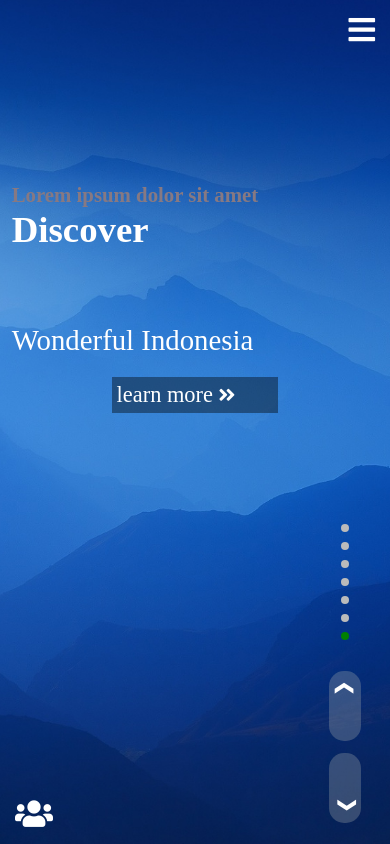
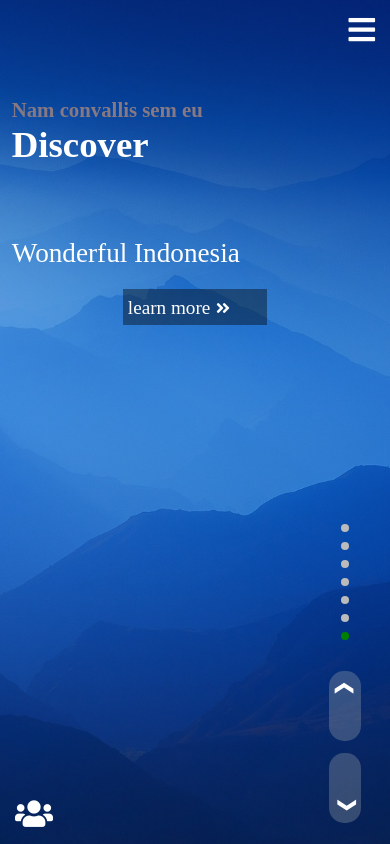
Before and after one commit to ViacheslavJs/fullscreen-gulp, a website: page src/index.html in a window 390 px wide. Drawn offline with nearby package versions, Linux system fonts and the light colour scheme; files that its build step writes are made by us from their sources.

Commit message:
feat: changed padding between elements

```diff
--- a/gulp/version.json
+++ b/gulp/version.json
@@ -1,3 +1,3 @@
 {
-    "main": "20230116205512"
+    "main": "20230116223150"
 }
--- a/src/index.html
+++ b/src/index.html
@@ -10,7 +10,7 @@
       <div class="page__wrapper">
 
         <div class="page__content content">
-          <h1 class="content__title">Lorem ipsum dolor sit amet</h1>
+          <h1 class="content__title">Nam convallis sem eu</h1>
           <h2 class="content__subtitle">Discover</h2>
         </div>
 
--- a/src/scss/components/content.scss
+++ b/src/scss/components/content.scss
@@ -11,16 +11,16 @@
   padding: 0;
   z-index: 50;
   @media screen and (orientation: landscape) and (max-width: 1050px) {
-    top: calc(23% - 30px);
+    top: 7%;
     left: 18%;
     right: 18%;
   }
   @media screen and (orientation: portrait) {
-    top: 20%;
+    top: calc(20% - 50px);
     left: 12%;
     right: 12%;
     @media screen and (max-width: 475px) {
-      top: 20%;
+      top: 10%;
       left: 3%;
       right: 3%;
     }
--- a/src/scss/components/screens.scss
+++ b/src/scss/components/screens.scss
@@ -76,24 +76,24 @@
   z-index: 50;
   color: $color_base;
   @media screen and (orientation: landscape) and (max-width: 1050px) {
-    top: calc(45% - 10px);
+    top: 37%;
     left: 18%;
     right: 18%;
     font-size: 2.2rem;
   }
   @media screen and (orientation: portrait) {
-    top: 35%;
+    top: calc(35% - 50px);
     left: 12%;
     right: 12%;
-    font-size: 2.2rem;
+    font-size: 2rem;
     @media screen and (max-width: 475px) {
-      top: 35%;
+      top: 25%;
       left: 3%;
       right: 3%;
-      font-size: 1.8rem;
+      font-size: 1.7rem;
     }
     @media screen and (max-width: 351px) {
-      font-size: 1.7rem;
+      font-size: 1.6rem;
     }
   }
 }
@@ -110,7 +110,7 @@
 
 .subtitle__link {
   display: block;
-  max-width: calc(1.4rem * 7);
+  max-width: calc(1.2rem * 7);
   margin: 20px auto 20px auto;
   padding: 5px;
   font-size: 1.4rem;
@@ -131,10 +131,10 @@
 }
 
 .link__text {
-  font-size: 1.4rem;
+  font-size: 1.2rem;
 }
 
 .link__icon {
-  font-size: 1.2rem;
+  font-size: 1rem;
   color: #fff;
 }
```
